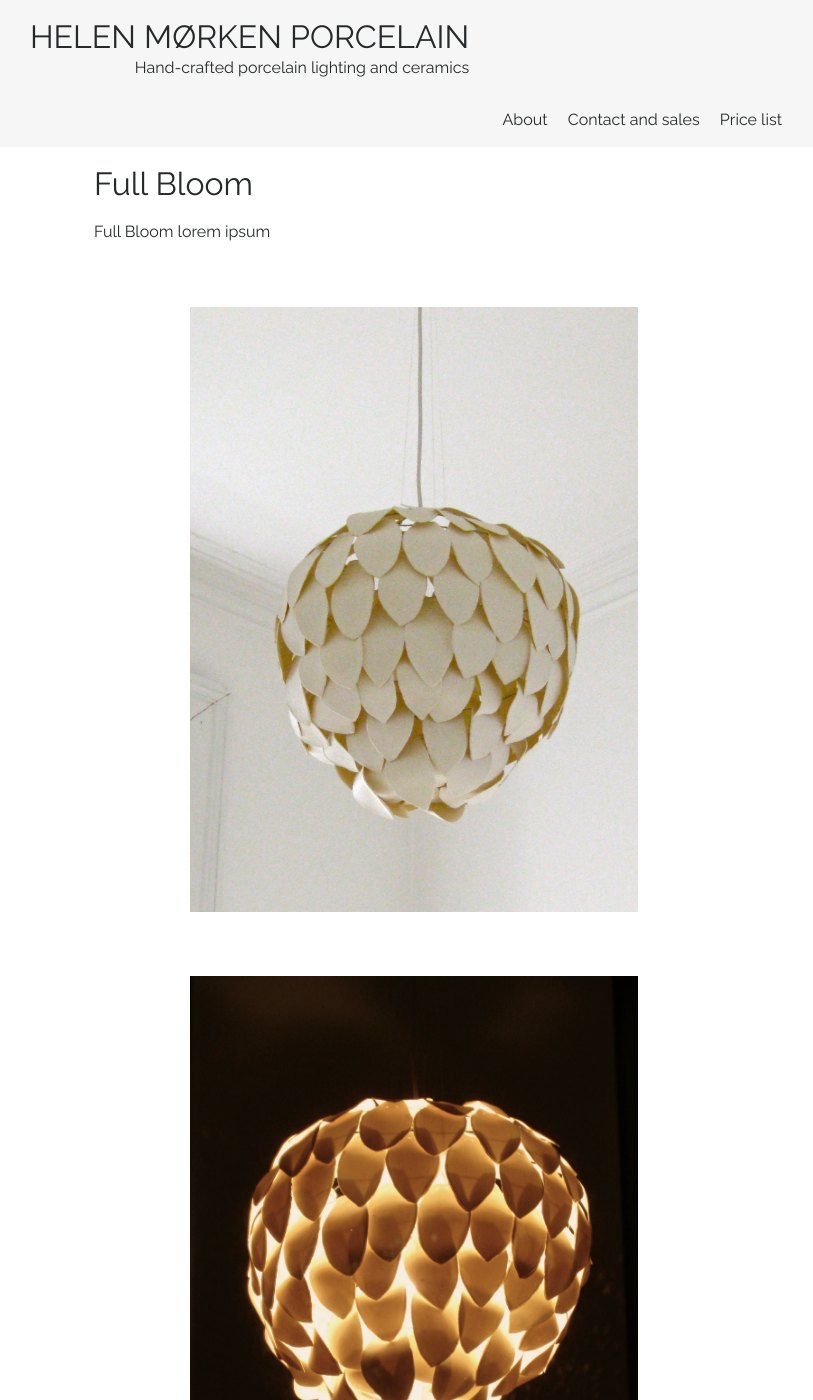
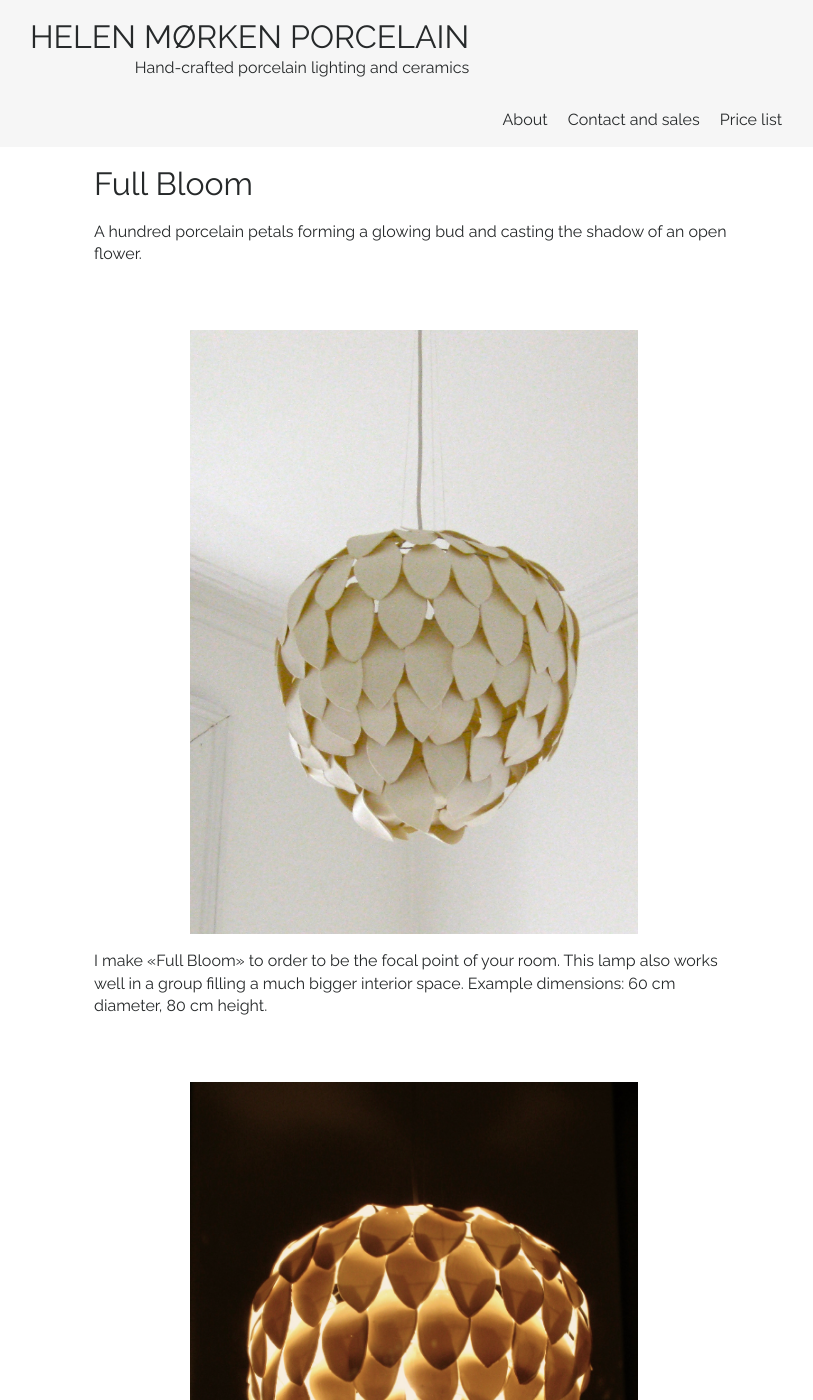
Before and after one commit to rebekkjm/helenmorkenno, a Jekyll site: the page built from _products/full-bloom.md, in a window 1280 px wide and 1400 px high. Shown: the whole window, without its empty margins (226-1039 px from the left). Built offline with Jekyll 4.4.1, drawn with Linux system fonts in a browser that asks for light colours.

Commit message:
text for full bloom

```diff
--- a/_products/full-bloom.md
+++ b/_products/full-bloom.md
@@ -5,9 +5,11 @@
 image: "Full_bloom1.jpg"
 ---
 
-Full Bloom lorem ipsum
+A hundred porcelain petals forming a glowing bud and casting the shadow of an open flower.
 
 ![Large chandelier composed of porcelain petals]({{ site.github.url }}/img/Full_bloom1.jpg)
+
+I make «Full Bloom» to order to be the focal point of your room. This lamp also works well in a group filling a much bigger interior space. Example dimensions: 60 cm diameter, 80 cm height.
 
 ![Large chandelier composed of porcelain petals lit in dark room]({{ site.github.url }}/img/Full_bloom2.jpg)
 
```
